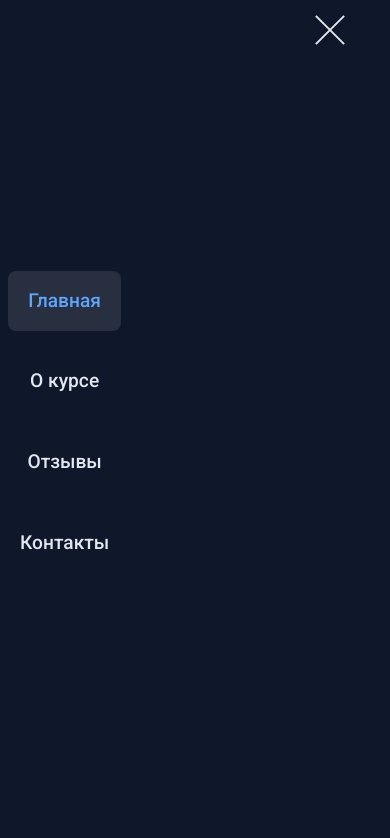
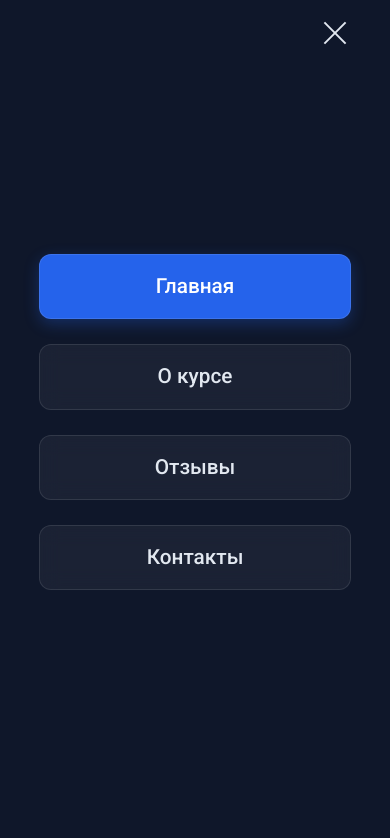
Before and after one commit to avelExe/English-Course, a plain HTML site: page index.html in a window 390 px wide. Both pictures are taken after a click on the button "Открыть меню". Shown: the top 838 px of the page. Drawn offline with nearby package versions, Linux system fonts and the light colour scheme.

Commit message:
Add files via upload

```diff
--- a/index.html
+++ b/index.html
@@ -31,23 +31,20 @@
                     <span class="logo-text text-gradient">English Course</span>
                 </div>
 
-                <!-- Добавляем кнопку бургер-меню -->
-                <button class="burger-menu" aria-label="Открыть меню">
+                <button class="burger-menu" aria-label="Открыть меню" aria-expanded="false">
                     <span class="burger-line"></span>
                     <span class="burger-line"></span>
                     <span class="burger-line"></span>
                 </button>
 
-                <!-- Добавляем оверлей для мобильного меню -->
-                <div class="menu-overlay"></div>
+                <div class="menu-overlay" aria-hidden="true"></div>
 
-                <!-- Оборачиваем меню в отдельный контейнер -->
-                <div class="nav-container">
-                    <ul class="nav-links">
-                        <li><a href="#home" class="nav-link active">Главная</a></li>
-                        <li><a href="#about" class="nav-link">О курсе</a></li>
-                        <li><a href="#reviews" class="nav-link">Отзывы</a></li>
-                        <li><a href="#contacts" class="nav-link">Контакты</a></li>
+                <div class="nav-container" role="navigation" aria-label="Основное меню">
+                    <ul class="nav-links" role="menu">
+                        <li role="none"><a href="#home" class="nav-link active" role="menuitem">Главная</a></li>
+                        <li role="none"><a href="#about" class="nav-link" role="menuitem">О курсе</a></li>
+                        <li role="none"><a href="#reviews" class="nav-link" role="menuitem">Отзывы</a></li>
+                        <li role="none"><a href="#contacts" class="nav-link" role="menuitem">Контакты</a></li>
                     </ul>
                 </div>
             </nav>
--- a/main.js
+++ b/main.js
@@ -7,13 +7,24 @@ document.addEventListener('DOMContentLoaded', () => {
 
     if (!burgerMenu || !navContainer) return;
 
-    function toggleMenu() {
-        burgerMenu.classList.toggle('active');
-        navContainer.classList.toggle('active');
-        document.body.classList.toggle('menu-open');
+    function toggleMenu(show) {
+        const isOpen = show === undefined ? !navContainer.classList.contains('active') : show;
 
-        if (menuOverlay) {
-            menuOverlay.classList.toggle('active');
+        burgerMenu.classList.toggle('active', isOpen);
+        navContainer.classList.toggle('active', isOpen);
+        menuOverlay.classList.toggle('active', isOpen);
+        document.body.classList.toggle('menu-open', isOpen);
+
+        // Обновляем ARIA-атрибуты
+        burgerMenu.setAttribute('aria-expanded', isOpen ? 'true' : 'false');
+        menuOverlay.setAttribute('aria-hidden', (!isOpen).toString());
+
+        // Управляем фокусом
+        if (isOpen) {
+            const firstLink = navContainer.querySelector('.nav-link');
+            if (firstLink) firstLink.focus();
+        } else {
+            burgerMenu.focus();
         }
     }
 
@@ -27,7 +38,7 @@ document.addEventListener('DOMContentLoaded', () => {
     document.addEventListener('click', (e) => {
         const isClickInside = navContainer.contains(e.target) || burgerMenu.contains(e.target);
         if (!isClickInside && navContainer.classList.contains('active')) {
-            toggleMenu();
+            toggleMenu(false);
         }
     });
 
@@ -36,9 +47,16 @@ document.addEventListener('DOMContentLoaded', () => {
     navLinks.forEach(link => {
         link.addEventListener('click', () => {
             if (navContainer.classList.contains('active')) {
-                toggleMenu();
+                toggleMenu(false);
             }
         });
+    });
+
+    // Обработка клавиши Escape
+    document.addEventListener('keydown', (e) => {
+        if (e.key === 'Escape' && navContainer.classList.contains('active')) {
+            toggleMenu(false);
+        }
     });
 
     // Предотвращение закрытия меню при клике внутри него
@@ -51,7 +69,7 @@ document.addEventListener('DOMContentLoaded', () => {
     window.addEventListener('resize', () => {
         if (window.innerWidth !== lastWidth) {
             if (navContainer.classList.contains('active')) {
-                toggleMenu();
+                toggleMenu(false);
             }
             lastWidth = window.innerWidth;
         }
--- a/styles.css
+++ b/styles.css
@@ -1270,10 +1270,6 @@ section::before {
 
 /* Медиа-запросы для мобильного меню */
 @media (max-width: 768px) {
-    .burger-menu {
-        display: block;
-    }
-
     .nav-container {
         position: fixed;
         top: 0;
@@ -1283,6 +1279,9 @@ section::before {
         background: var(--dark-bg);
         transition: all 0.3s ease;
         z-index: 999;
+        display: flex;
+        justify-content: center;
+        align-items: center;
     }
 
     .nav-container.active {
@@ -1290,25 +1289,52 @@ section::before {
     }
 
     .nav-links {
-        height: 100%;
+        width: 100%;
         display: flex;
         flex-direction: column;
+        align-items: center;
         justify-content: center;
-        align-items: center;
-        gap: 20px;
-        background: none;
-        backdrop-filter: none;
-        border: none;
+        gap: 25px;
         padding: 0;
         margin: 0;
     }
 
+    .nav-links li {
+        width: 80%;
+        text-align: center;
+    }
+
     .nav-link {
-        font-size: 1.2rem;
+        display: block;
+        font-size: 1.3rem;
         padding: 15px 20px;
-        width: 100%;
-        text-align: center;
         color: var(--text-color);
+        text-decoration: none;
+        border-radius: 12px;
+        transition: all 0.3s ease;
+        background: rgba(255, 255, 255, 0.05);
+        backdrop-filter: blur(10px);
+        border: 1px solid rgba(255, 255, 255, 0.1);
+    }
+
+    .nav-link:hover,
+    .nav-link.active {
+        background: var(--primary-color);
+        color: white;
+        transform: translateY(-2px);
+        box-shadow: 0 5px 15px rgba(37, 99, 235, 0.3);
+    }
+
+    .burger-menu {
+        display: block;
+        position: relative;
+        width: 30px;
+        height: 30px;
+        background: none;
+        border: none;
+        cursor: pointer;
+        z-index: 1001;
+        padding: 0;
     }
 
     .burger-line {
@@ -1338,6 +1364,38 @@ section::before {
         top: 14px;
     }
 
+    /* Улучшенный оверлей */
+    .menu-overlay {
+        position: fixed;
+        top: 0;
+        left: 0;
+        width: 100%;
+        height: 100%;
+        background: rgba(0, 0, 0, 0.8);
+        backdrop-filter: blur(5px);
+        z-index: 998;
+        opacity: 0;
+        visibility: hidden;
+        transition: all 0.3s ease;
+    }
+
+    .menu-overlay.active {
+        opacity: 1;
+        visibility: visible;
+    }
+
+    /* Анимация появления пунктов меню */
+    .nav-container.active .nav-link {
+        animation: slideIn 0.3s ease forwards;
+        opacity: 0;
+        transform: translateY(20px);
+    }
+
+    .nav-container.active .nav-link:nth-child(1) { animation-delay: 0.1s; }
+    .nav-container.active .nav-link:nth-child(2) { animation-delay: 0.2s; }
+    .nav-container.active .nav-link:nth-child(3) { animation-delay: 0.3s; }
+    .nav-container.active .nav-link:nth-child(4) { animation-delay: 0.4s; }
+
     /* Фиксим отступы для контента */
     .hero {
         padding-top: 80px;
@@ -1346,42 +1404,39 @@ section::before {
     body.menu-open {
         overflow: hidden;
     }
+}
 
-    .menu-overlay {
-        position: fixed;
-        top: 0;
-        left: 0;
-        width: 100%;
-        height: 100%;
-        background: rgba(0, 0, 0, 0.8);
-        z-index: 998;
-        display: none;
+@keyframes slideIn {
+    from {
+        opacity: 0;
+        transform: translateY(20px);
     }
-
-    .menu-overlay.active {
-        display: block;
+    to {
+        opacity: 1;
+        transform: translateY(0);
     }
 }
 
-/* Планшеты */
+/* Дополнительные стили для планшетов */
 @media (min-width: 769px) and (max-width: 1024px) {
     .nav-links {
         gap: 15px;
     }
 
     .nav-link {
-        padding: 8px 12px;
-        font-size: 0.9rem;
+        padding: 12px 20px;
+        font-size: 1rem;
     }
 }
 
-/* Маленькие экраны */
+/* Стили для маленьких экранов */
 @media (max-width: 360px) {
-    .logo-text {
-        display: none;
+    .nav-links li {
+        width: 90%;
     }
 
-    .nav {
-        padding: 0 10px;
+    .nav-link {
+        font-size: 1.1rem;
+        padding: 12px 15px;
     }
 }
```
